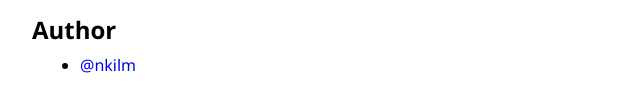
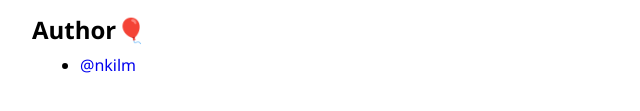
Before and after one commit to nkilm/hindi-quotes, a website: page src/index.html in a window 1280 px wide. Shown: the part 1069-1180 px from the top of the page, 192-832 px from the left. Drawn offline with Linux system fonts and the light colour scheme.

Commit message:
Update img paths in readme and emoji in index.html

```diff
--- a/src/index.html
+++ b/src/index.html
@@ -73,7 +73,7 @@
         </div>
 
         <div class="author">
-            <h2>Author</h2>
+            <h2>Author🎈</h2>
             <ul>
                 <li><a href="https://github.com/nkilm" target="_">@nkilm</a></li>
             </ul>
```
Also changed, not shown: README.md.
